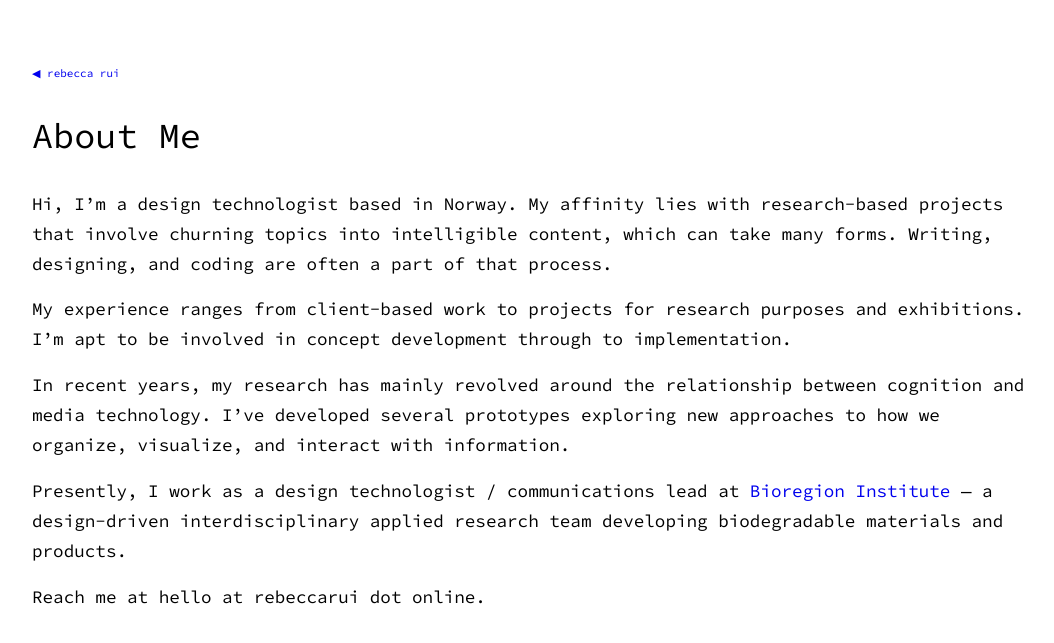
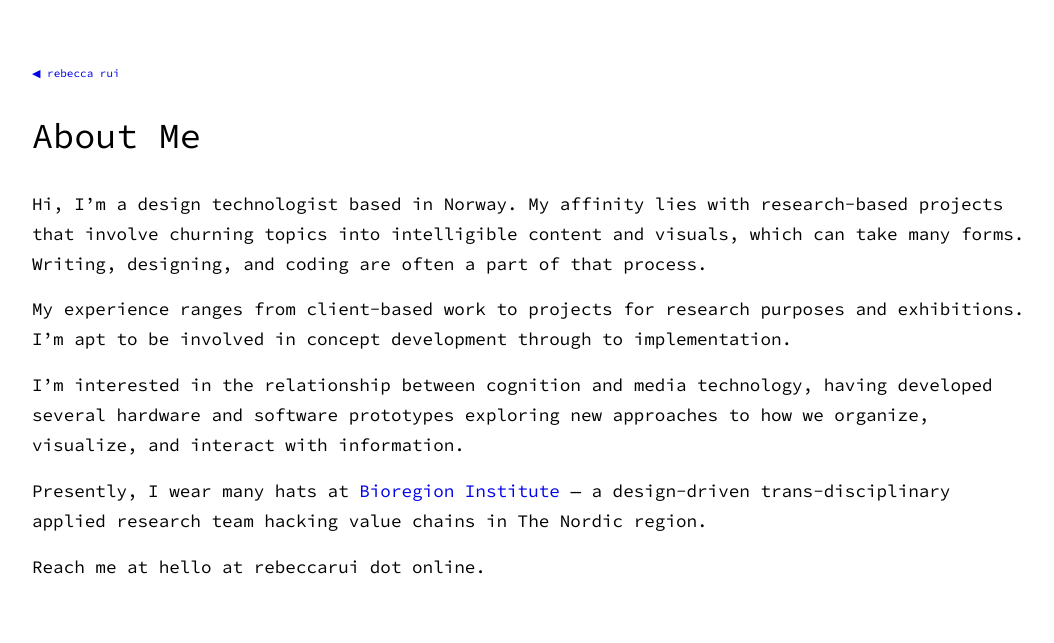
Before and after one commit to iurrrui/iurrrui.github.io, a Jekyll site: the page built from about-me.md, in a window 1280 px wide. Shown: the top 643 px of the page, without its empty margins (108-1162 px from the left). Built offline with Jekyll 4.4.1, drawn with Linux system fonts in a browser that asks for light colours.

Commit message:
Updated about me text

```diff
--- a/about-me.md
+++ b/about-me.md
@@ -3,15 +3,16 @@ layout: page
 title: About Me
 ---
 
-Hi, I'm a design technologist based in Norway. My affinity lies with research-based projects that involve churning topics into intelligible content, which can take many forms. Writing, designing, and coding are often a part of that process.
+Hi, I’m a design technologist based in Norway. My affinity lies with research-based projects that involve churning topics into intelligible content and visuals, which can take many forms. Writing, designing, and coding are often a part of that process.
 
 <!-- Writing is an activity through which I think, and designing is how ideas take shape. I see coding not only as a means for creative output but as a form of practical engagement through which theoretical understanding can emerge. -->
 
+
 My experience ranges from client-based work to projects for research purposes and exhibitions. I’m apt to be involved in concept development through to implementation.
 
-In recent years, my research has mainly revolved around the relationship between cognition and media technology. I've developed several prototypes exploring new approaches to how we organize, visualize, and interact with information.
+I'm interested in the relationship between cognition and media technology, having developed several hardware and software prototypes exploring new approaches to how we organize, visualize, and interact with information.
 
-Presently, I work as a design technologist / communications lead at [Bioregion Institute](https://bioregion.institute/) — a design-driven interdisciplinary applied research team developing biodegradable materials and products.
+Presently, I wear many hats at [Bioregion Institute](https://bioregion.institute/) — a design-driven trans-disciplinary applied research team hacking value chains in The Nordic region.
 
 Reach me at hello at rebeccarui dot online.
 
```
